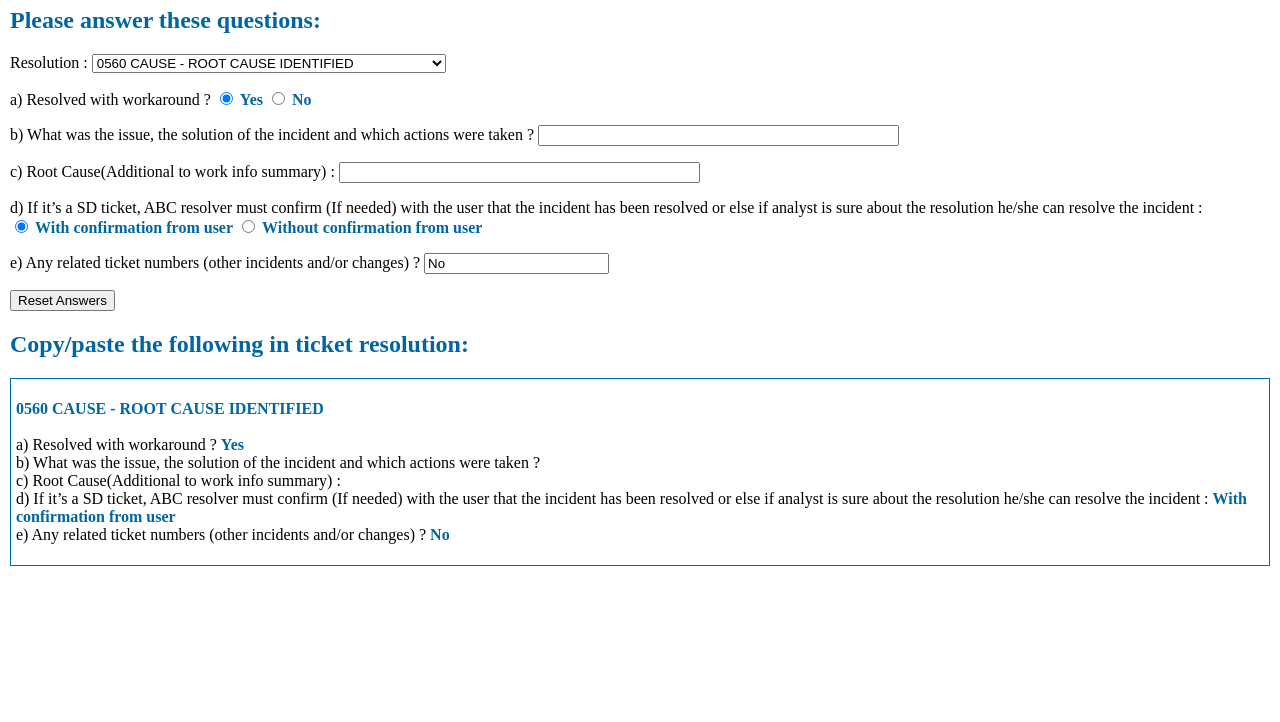
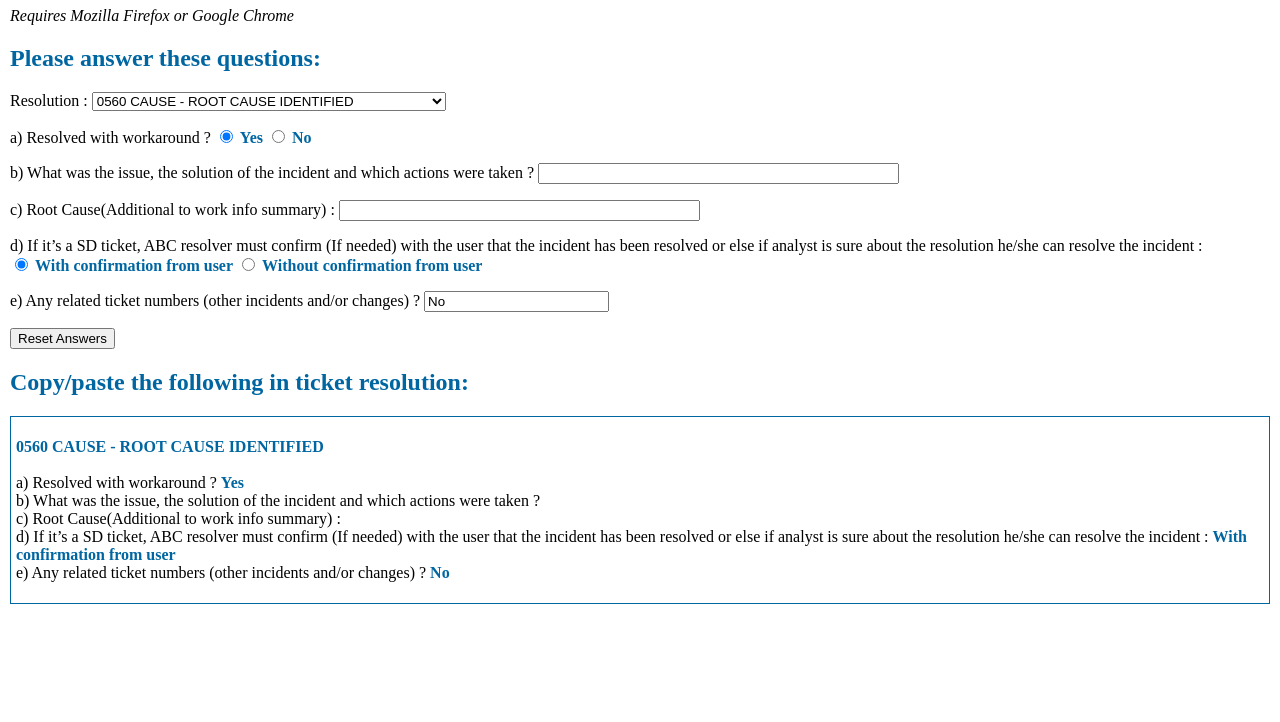
Before and after one commit to bdejean/bdejean.github.io, a plain HTML site: page CCC/CCC.html in a window 1280 px wide. Shown: the part 78-800 px from the top of the page. Drawn offline with nearby package versions, Linux system fonts and the light colour scheme.

Commit message:
Add notice about supported browsers.

```diff
--- a/CCC/CCC.html
+++ b/CCC/CCC.html
@@ -9,7 +9,7 @@
     <body>
 
 		<h1>Airbus ABC CCC</h1>
-
+	    	<p style="font-style: italic;">Requires Mozilla Firefox or Google Chrome</p>
 		<div id="ccc">
 			<h2>Please answer these questions:</h2>
 
```
